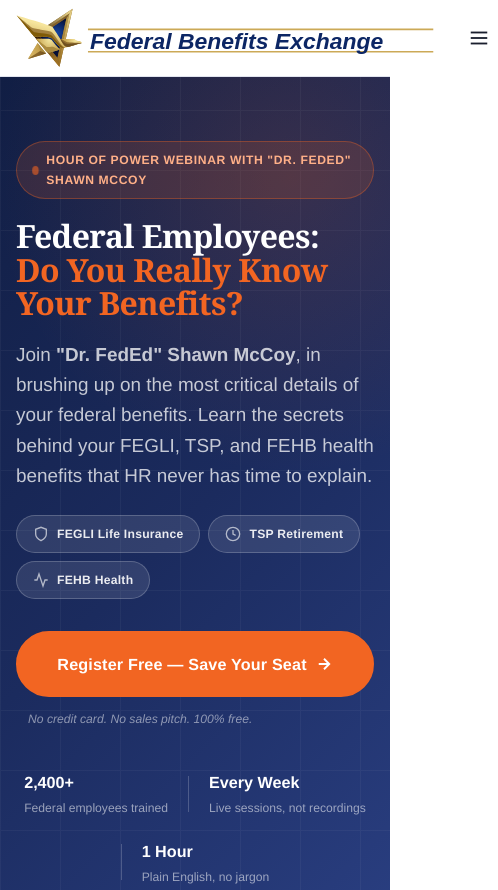
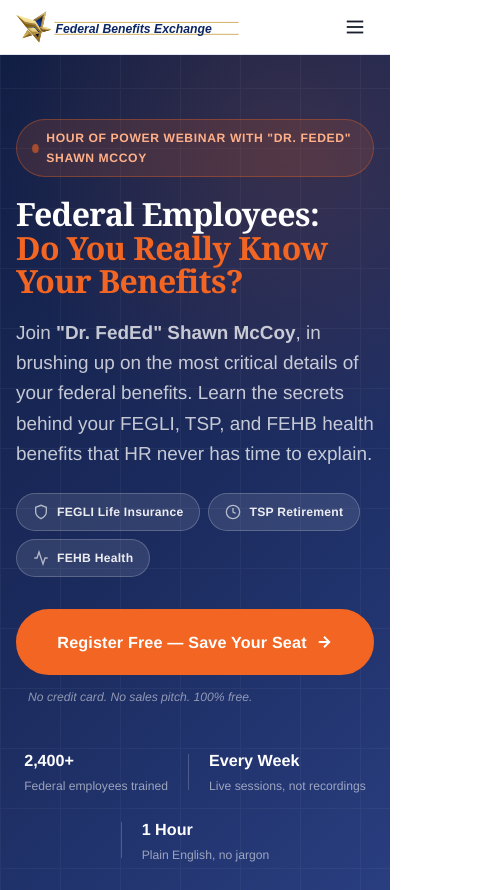
Before and after one commit to KvB-IM/FB-Website, a website: page index.html in a window 390 px wide. Shown: the top 890 px of the page, 498 px wide, since content can reach past the window. Drawn offline with Linux system fonts and the light colour scheme; a web font is replaced by a local one.

Commit message:
Fix mobile layout: scale down header logo and add overflow-x hidden to prevent layout breaks on small screens

```diff
--- a/style.css
+++ b/style.css
@@ -112,8 +112,8 @@
 
 /* --- Base Reset --- */
 *, *::before, *::after { box-sizing: border-box; margin: 0; padding: 0; }
-html { scroll-behavior: smooth; scroll-padding-top: 80px; -webkit-font-smoothing: antialiased; }
-body { font-family: var(--font-body); font-size: var(--text-base); color: var(--color-text); background: var(--color-bg); line-height: 1.65; }
+html { scroll-behavior: smooth; scroll-padding-top: 80px; -webkit-font-smoothing: antialiased; overflow-x: hidden; }
+body { font-family: var(--font-body); font-size: var(--text-base); color: var(--color-text); background: var(--color-bg); line-height: 1.65; overflow-x: hidden; }
 img, picture, video { display: block; max-width: 100%; height: auto; }
 ul[role="list"] { list-style: none; }
 input, button, textarea, select { font: inherit; color: inherit; }
@@ -277,6 +277,7 @@
   .header-nav { display: none; }
   .menu-btn { display: flex; }
   .header-inner { padding: var(--space-2) var(--space-4); }
+  .logo-img { height: 32px; }
 }
 
 /* =========================================================
```
